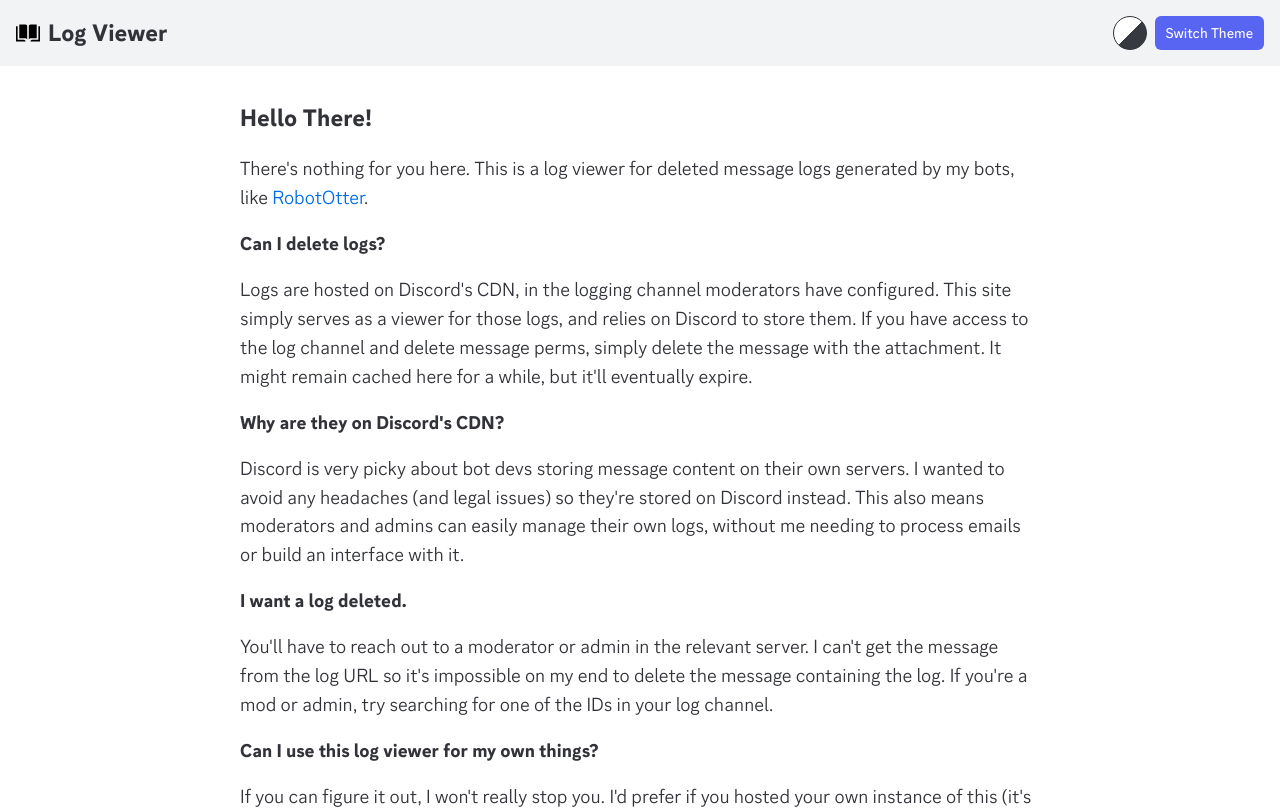
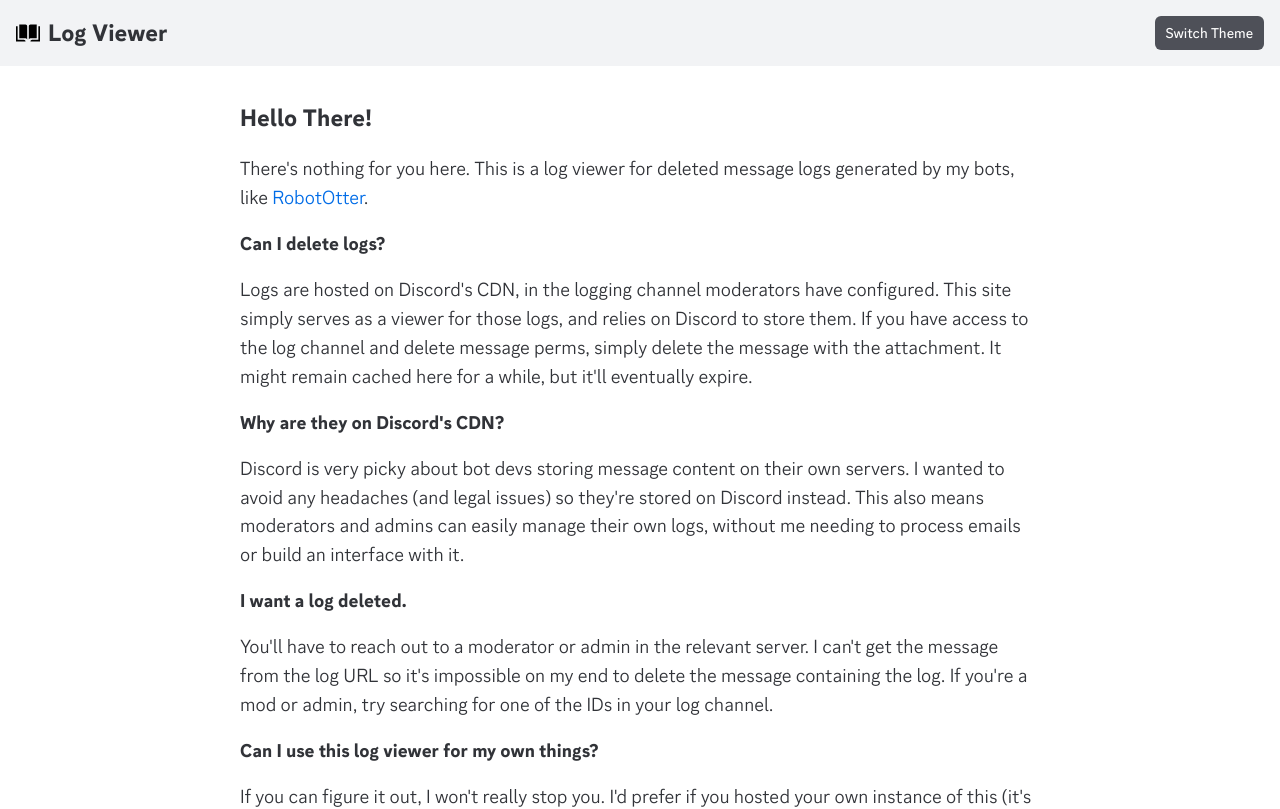
Before and after one commit to AtoraSuunva/log-viewer, a React (Create React App) app: page / in a window 1280 px wide. Shown: the top 809 px of the page. Built offline with nearby package versions, Linux system fonts and the light colour scheme.

Commit message:
feat(ThemeSwitcher): hide theme preview, use secondary style button

```diff
--- a/src/components/ThemeSwitcher.tsx
+++ b/src/components/ThemeSwitcher.tsx
@@ -44,18 +44,18 @@ export function ThemeSwitcher() {
   }, [])
 
   return (
-    <div className="theme-switch">
-      <label htmlFor="theme-switch-button">
+    <div className='theme-switch'>
+      {/* <label htmlFor='theme-switch-button'>
         <div
-          className="theme-preview-swatch"
+          className='theme-preview-swatch'
           style={{
             background:
               currentTheme?.previewOverride ??
               `var(--${currentTheme?.class}-preview)`,
           }}
         ></div>
-      </label>
-      <button id="theme-switch-button" onClick={toggleThemeList}>
+      </label> */}
+      <button id='theme-switch-button' className='secondary' onClick={toggleThemeList}>
         Switch Theme
       </button>
       <div className={`theme-list ${showThemes ? 'show' : ''}`}>
@@ -74,9 +74,9 @@ interface ThemeItemProps {
 
 function ThemeItem({ theme, onClick }: ThemeItemProps) {
   return (
-    <div className="theme-item">
+    <div className='theme-item'>
       <div
-        className="theme-preview-swatch"
+        className='theme-preview-swatch'
         style={{
           background: theme.previewOverride ?? `var(--${theme.class}-preview)`,
         }}
```
